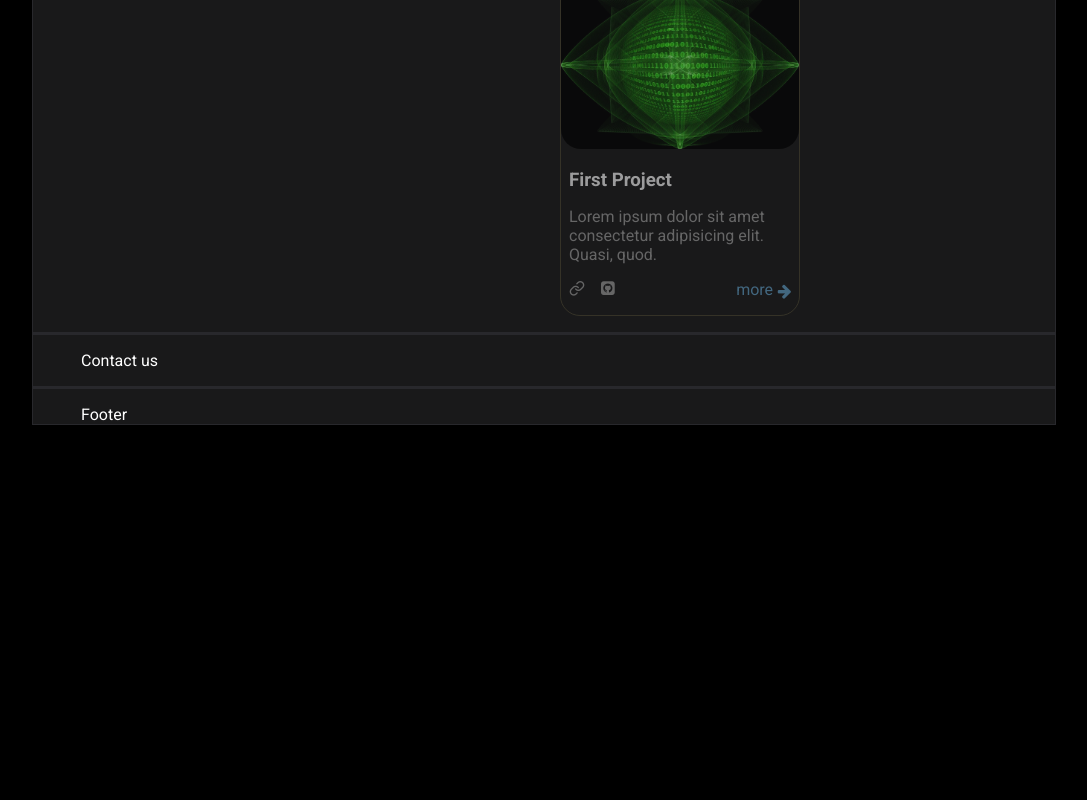
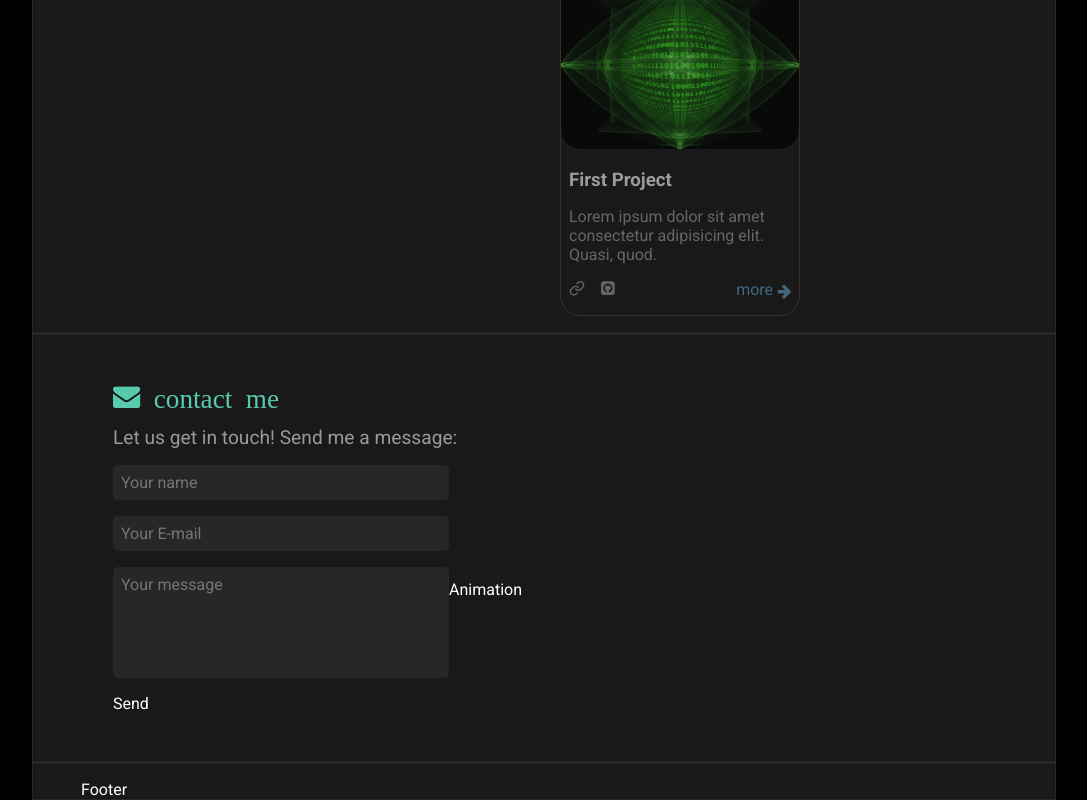
Before and after one commit to Mohamed-aldabaan/Portfolio2, a React (Vite) app in the folder my-portfolio/: page / in a window 1280 px wide. Shown: the part 2013-2813 px from the top of the page, without its empty margins (96-1183 px from the left). Before the commit the page ends 2438 px from the top, so only its background shows below. Built offline with nearby package versions, Linux system fonts and the light colour scheme.

Commit message:
update contact form

```diff
--- a/my-portfolio/src/components/4-contact/Contact.jsx
+++ b/my-portfolio/src/components/4-contact/Contact.jsx
@@ -1,7 +1,19 @@
-import React from 'react'
 import './contact.css';
 export default function Contact() {
   return (
-    <div>Contact us</div>
+    <section className="contact flex">
+      <h1 className='icon-envelope'> contact me</h1>
+      <p> Let us get in touch! Send me a message:</p>
+      <div className="flex">
+        <form action="" className="flex">
+          <input type="text" name="text" id="text" placeholder='Your name' />
+          <input type="email" id="email" placeholder='Your E-mail' />
+          <textarea name="message" id="" rows={5} placeholder='Your message'/>
+          <button>Send</button>
+        </form>
+
+        <div className="animation">Animation</div>
+      </div>
+    </section>
   )
 }
--- a/my-portfolio/src/components/4-contact/contact.css
+++ b/my-portfolio/src/components/4-contact/contact.css
@@ -0,0 +1,48 @@
+/* Table of Content
+*/
+
+section.contact.flex{
+    align-items: start;
+    flex-direction: column;
+    gap: 1rem;
+    padding: 2rem;
+}
+section.contact .icon-envelope{
+    color: rgb(103, 245, 209, 81%);
+    padding: 0rem;
+    font-size: 1.7rem;
+}
+section.contact p{
+    font-size: 1.2rem;
+    color: var(--subtitle);
+}
+
+
+
+
+
+
+
+
+
+section.contact form.flex{
+    flex-direction: column;
+    justify-content: start;
+    align-items: start;
+    gap: 1rem;
+}
+section.contact form.flex input, textarea{
+    all: unset;
+    /* color: black; */
+    background-color: rgba(60, 54, 54, 0.446);
+    width: 20rem;
+    padding: .5rem;
+    border-radius: 5px;
+}
+
+section.contact form.flex input:focus, textarea:focus{
+    border: 1px solid rgba(103, 245, 210, 0.377);
+}
+section.contact form.flex input:hover, textarea:hover{
+    border: 1px solid rgba(103, 245, 210, 0.377);
+}
```
